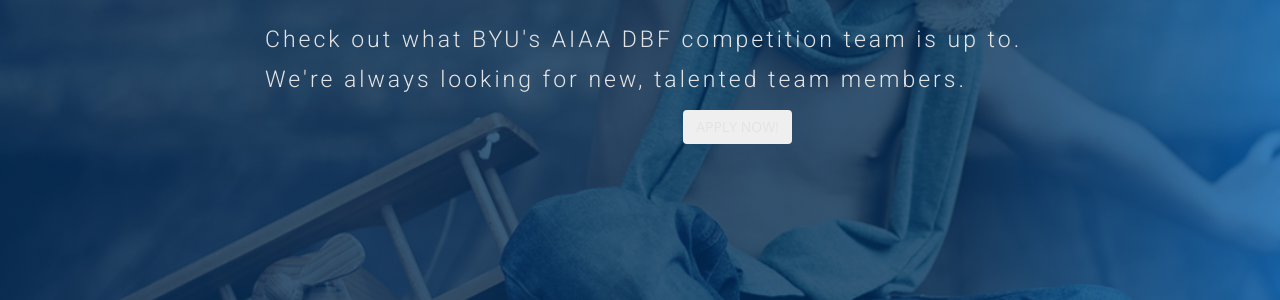
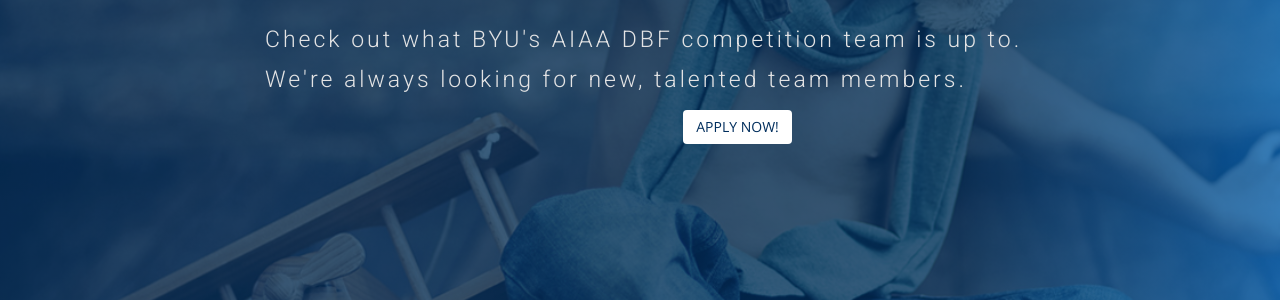
Before and after one commit to BYU-Aeronautics-Club/DBF, a Jekyll site: the page built from index.html, in a window 1280 px wide. Shown: the part 465-765 px from the top of the page. Built offline with Jekyll 4.4.1, drawn with Linux system fonts in a browser that asks for light colours; nearby versions of some CDN libraries; some web fonts are replaced.

Commit message:
try again

```diff
--- a/index.html
+++ b/index.html
@@ -14,7 +14,7 @@
           <p class="animated fadeInUp">Check out what BYU's AIAA DBF competition team is up to.
               <br>We're always looking for new, talented team members.</p>
             <div class="col text-center">
-              <button class="btn btn-pulse" href="#" >APPLY NOW!</button>
+              <button class="btn btn-default btn-pulse" href="#" >APPLY NOW!</button>
             </div>
         </div>
       </div>
```
